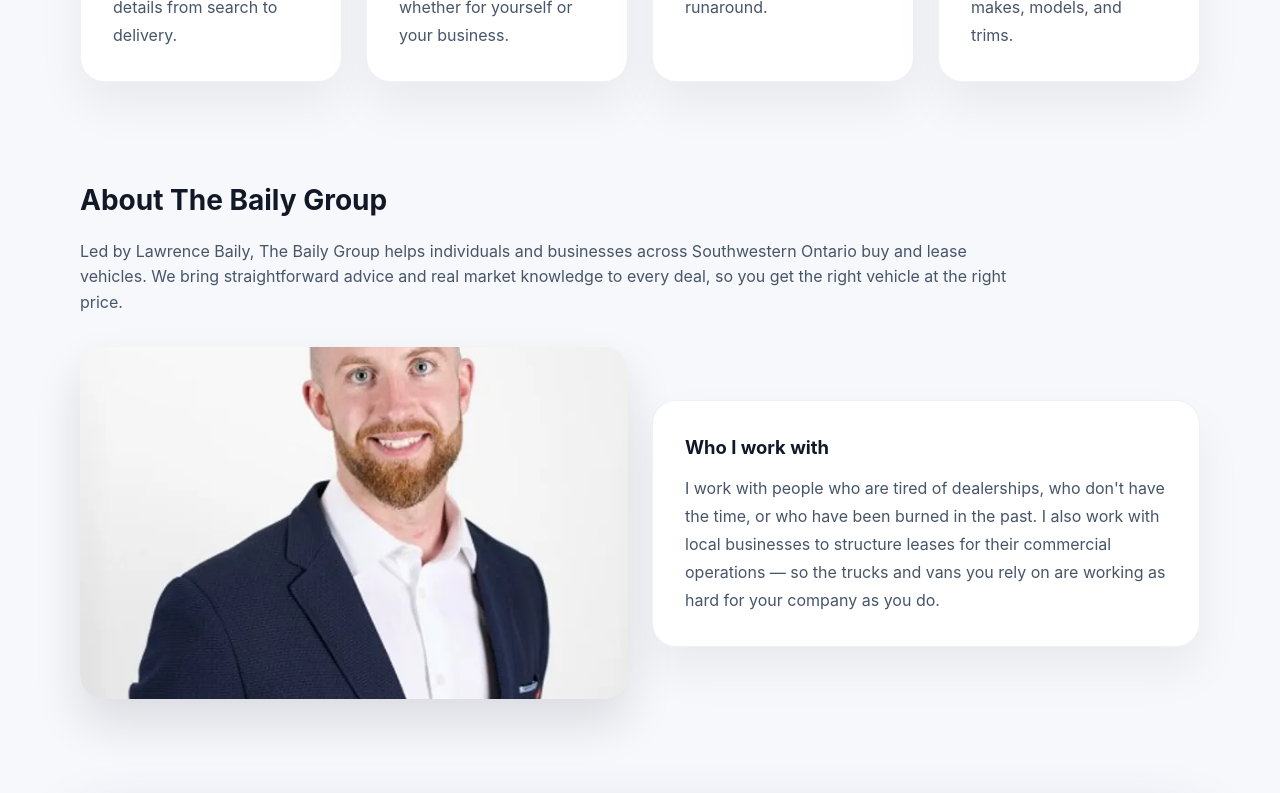
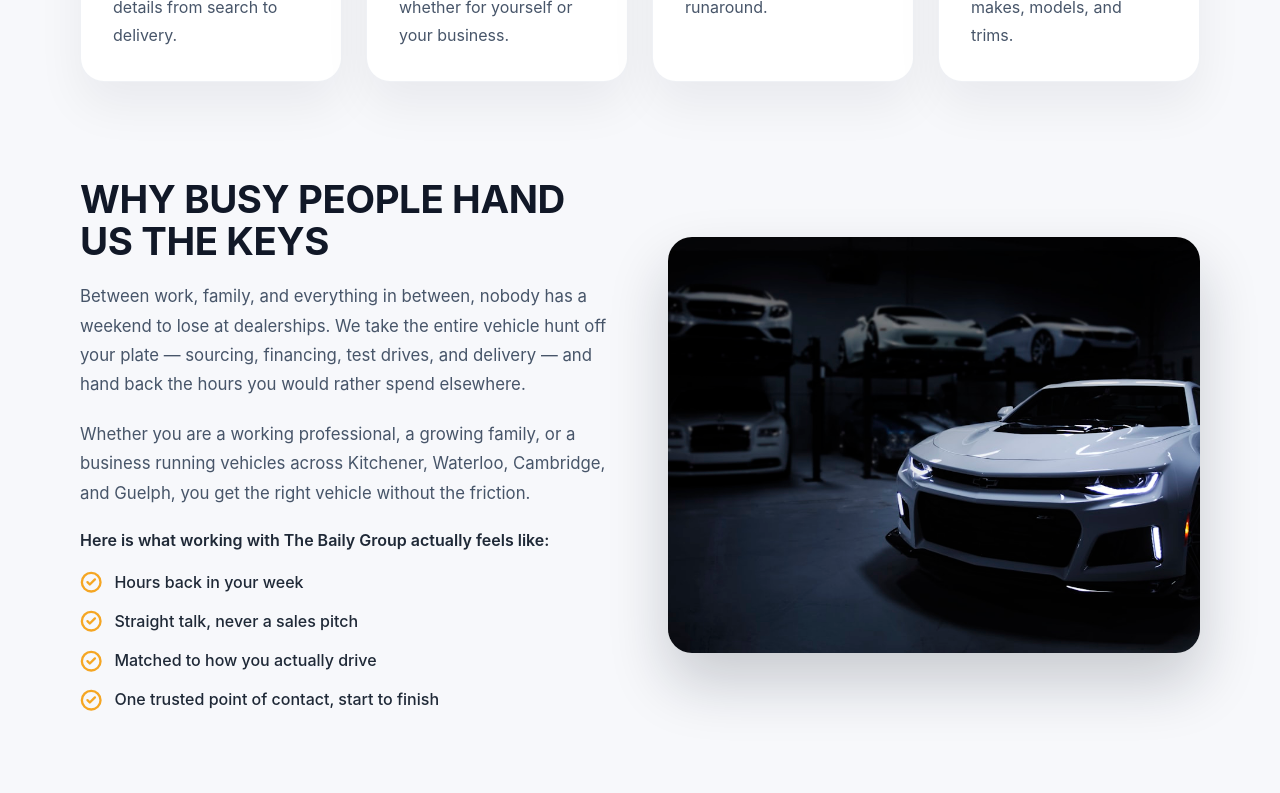
Before and after one commit to couchmanrick-wq/BailyGroup, a Next.js app: page / in a window 1280 px wide. Shown: the part 1400-2193 px from the top of the page. Built offline with nearby package versions, Linux system fonts and the light colour scheme.

Commit message:
Add "why busy people" value section to homepage
Two-column section with a rewritten value pitch and benefit checklist
alongside a premium vehicle image, placed after the services grid.

Co-Authored-By: Claude Opus 4.8 <noreply@anthropic.com>

```diff
--- a/src/pages/index.tsx
+++ b/src/pages/index.tsx
@@ -99,6 +99,43 @@ export default function Home() {
         </div>
       </section>
 
+      <section className={styles.section}>
+        <div className={styles.whyGrid}>
+          <div>
+            <h2 className={styles.whyHeading}>Why busy people hand us the keys</h2>
+            <p className={styles.whyText}>
+              Between work, family, and everything in between, nobody has a weekend to lose at dealerships. We take the entire vehicle hunt off your plate — sourcing, financing, test drives, and delivery — and hand back the hours you would rather spend elsewhere.
+            </p>
+            <p className={styles.whyText}>
+              Whether you are a working professional, a growing family, or a business running vehicles across Kitchener, Waterloo, Cambridge, and Guelph, you get the right vehicle without the friction.
+            </p>
+            <p className={styles.whyLead}>Here is what working with The Baily Group actually feels like:</p>
+            <ul className={styles.whyList}>
+              {[
+                'Hours back in your week',
+                'Straight talk, never a sales pitch',
+                'Matched to how you actually drive',
+                'One trusted point of contact, start to finish',
+              ].map((item) => (
+                <li key={item} className={styles.whyItem}>
+                  <svg className={styles.whyCheck} viewBox="0 0 24 24" fill="none" stroke="currentColor" strokeWidth="2.5" strokeLinecap="round" strokeLinejoin="round" aria-hidden="true">
+                    <circle cx="12" cy="12" r="10" />
+                    <path d="m8 12 2.5 2.5L16 9" />
+                  </svg>
+                  {item}
+                </li>
+              ))}
+            </ul>
+          </div>
+          <img
+            src="/images/about-car.jpg"
+            alt="A collection of premium vehicles"
+            className={styles.whyImage}
+            loading="lazy"
+          />
+        </div>
+      </section>
+
       <section id="about" className={styles.section}>
         <h2 className={styles.sectionTitle}>About The Baily Group</h2>
         <p className={styles.sectionText}>
--- a/src/styles/Home.module.css
+++ b/src/styles/Home.module.css
@@ -436,6 +436,74 @@
   color: #2f3c86;
 }
 
+/* Two-column "why" value section */
+.whyGrid {
+  display: grid;
+  gap: 2.5rem;
+  align-items: center;
+}
+
+@media (min-width: 860px) {
+  .whyGrid {
+    grid-template-columns: 1fr 1fr;
+    gap: 3.5rem;
+  }
+}
+
+.whyHeading {
+  margin: 0 0 1.25rem;
+  font-size: clamp(1.75rem, 3vw, 2.4rem);
+  line-height: 1.1;
+  letter-spacing: -0.01em;
+  text-transform: uppercase;
+  color: #111827;
+}
+
+.whyText {
+  margin: 0 0 1.25rem;
+  color: #475569;
+  font-size: 1.05rem;
+  line-height: 1.75;
+}
+
+.whyLead {
+  margin: 0 0 1rem;
+  font-weight: 600;
+  color: #1f2937;
+}
+
+.whyList {
+  list-style: none;
+  margin: 0;
+  padding: 0;
+  display: grid;
+  gap: 0.85rem;
+}
+
+.whyItem {
+  display: flex;
+  align-items: center;
+  gap: 0.75rem;
+  color: #1f2937;
+  font-weight: 500;
+}
+
+.whyCheck {
+  width: 1.4rem;
+  height: 1.4rem;
+  color: #f5a623;
+  flex-shrink: 0;
+}
+
+.whyImage {
+  width: 100%;
+  height: 100%;
+  max-height: 26rem;
+  object-fit: cover;
+  border-radius: 1.5rem;
+  box-shadow: 0 30px 60px rgba(15, 23, 42, 0.2);
+}
+
 .steps {
   display: grid;
   gap: 1.25rem;
```
